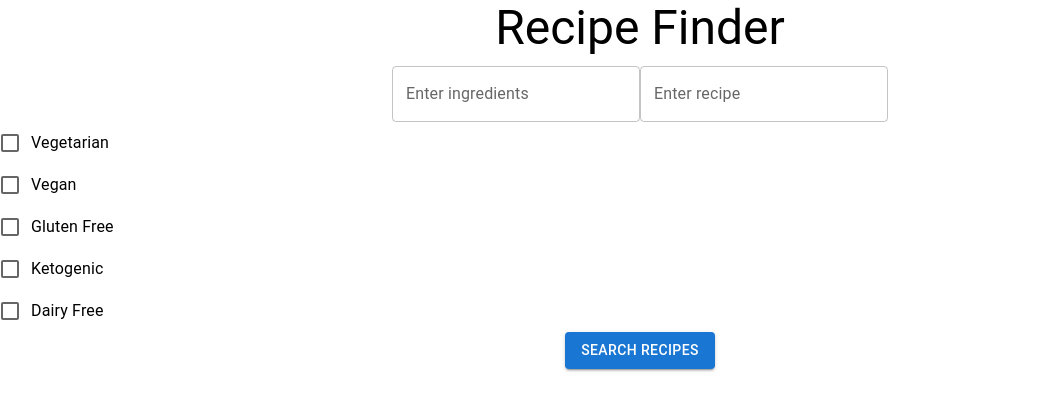
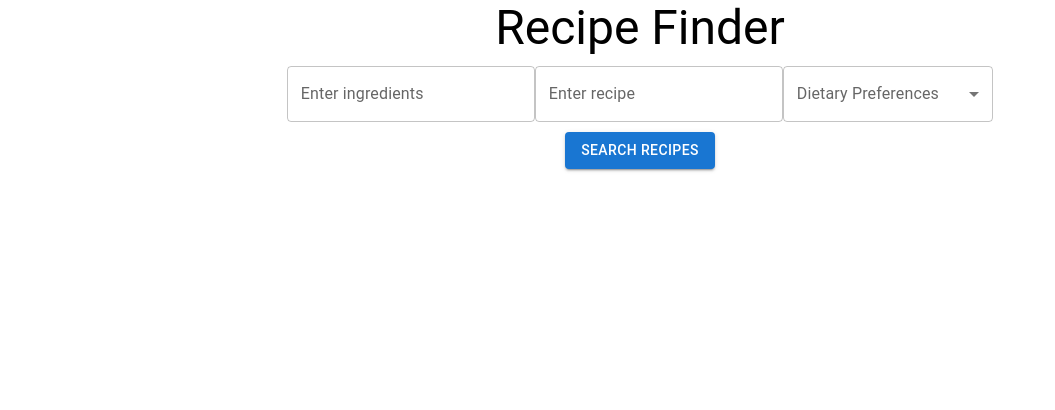
Before and after one commit to Rionic/Recipe-Suggester-App, a React (Create React App) app: page / in a window 1280 px wide. Shown: the top 410 px of the page, without its empty margins (0-1055 px from the left). Built offline with nearby package versions, Linux system fonts and the light colour scheme.

Commit message:
replace checkbox menu with select menu

```diff
--- a/src/App.css
+++ b/src/App.css
@@ -36,6 +36,7 @@
   display: flex;
   align-items: center;
   flex-direction: column;
+  justify-content: space-between;
   width: 20%;
   height: 400px;
   /* might have to change above to max-width */
@@ -43,6 +44,9 @@
   /* padding-bottom: 10px; */
 }
 
+.filters {
+  margin-bottom: 10px;
+}
 
 .expanded-card {
   display: flex;
--- a/src/App.jsx
+++ b/src/App.jsx
@@ -2,9 +2,8 @@ import React, { useState, useEffect } from 'react';
 import './App.css';
 import Header from './components/Header';
 import RecipeCard from './components/RecipeCard';
-import RecipeList from './components/RecipeList';
 import { createTheme, ThemeProvider } from '@mui/material/styles';
-import { TextField, Button, FormGroup, FormControlLabel, Checkbox } from '@mui/material'
+import { TextField, Button, FormControl, InputLabel, MenuItem, Select } from '@mui/material'
 
 const theme = createTheme();
 const dietaryPreferencesList = ['Vegetarian', 'Vegan', 'Gluten Free', 'Ketogenic', 'Dairy Free']; // Example list of dietary preferences
@@ -19,7 +18,7 @@ function App() {
     recipeName: '',
   });
 
-  useEffect( () => {
+  useEffect(() => {
     if (ids.length > 0) fetchIngredients(ids);
   }, [ids])
 
@@ -59,7 +58,7 @@ function App() {
       console.log('recipe results', data.results);
       setRecipes(data.results);
       return data.results;
-    } catch(error) {
+    } catch (error) {
       console.error('There was a problem with the fetch operation:', error);
       return [];
     }
@@ -77,7 +76,7 @@ function App() {
 
       setIngredients(data);
       console.log('Ingredients for recipes:', data);
-    } catch(error) {
+    } catch (error) {
       console.error('There was a problem with the fetch operation:', error);
     }
   }
@@ -88,6 +87,7 @@ function App() {
         <Header />
         <main>
           <form onSubmit={handleSubmit}>
+            <div className="filters">
               <TextField
                 name="ingredients"
                 label="Enter ingredients"
@@ -102,21 +102,26 @@ function App() {
                 value={searchCriteria.recipeName}
                 onChange={handleInputChange}
               />
-            <FormGroup>
+              <FormControl variant="outlined">
+                <InputLabel id="dietary-preferences-label">Dietary Preferences</InputLabel>
+                <Select
+                  labelId="dietary-preferences-label"
+                  id="dietary-preferences"
+                  multiple
+                  value={searchCriteria.dietaryPreferences}
+                  onChange={handlePreferenceChange}
+                  label="Dietary Preferences"
+                  style={{width: '210.4px'}}
+                  renderValue={(selected) => selected.join(', ')}
+                >
                   {dietaryPreferencesList.map((preference, index) => (
-                <FormControlLabel
-                  key={index}
-                  control={
-                    <Checkbox
-                      checked={searchCriteria.dietaryPreferences.includes(preference)}
-                      onChange={handlePreferenceChange}
-                      value={preference}
-                    />
-                  }
-                  label={preference}
-                />
+                    <MenuItem key={index} value={preference}>
+                      {preference}
+                    </MenuItem>
                   ))}
-            </FormGroup>
+                </Select>
+              </FormControl>
+            </div>
             <Button type="Submit" variant="contained" color="primary">
               Search Recipes
             </Button>
--- a/src/components/RecipeList.js
+++ /dev/null
@@ -1,11 +0,0 @@
-import React from 'react';
-
-function RecipeList() {
-    return (
-        <div>
-            <h2>Recipe List</h2>
-        </div>
-    );
-}
-
-export default RecipeList;
```
Lines whose indentation alone changed are shown as unchanged.
